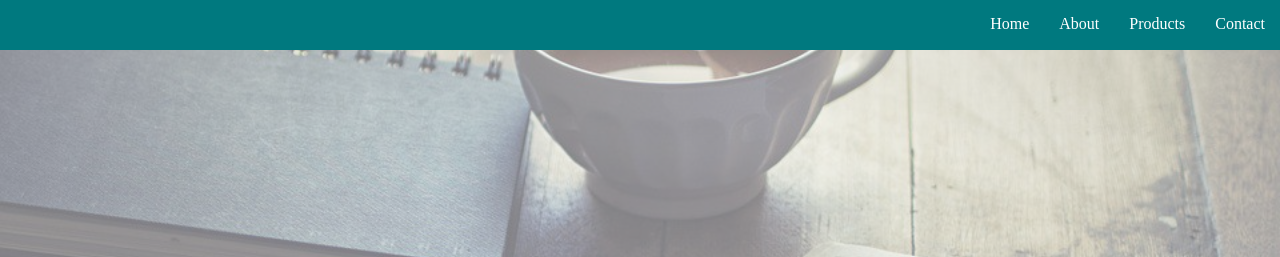
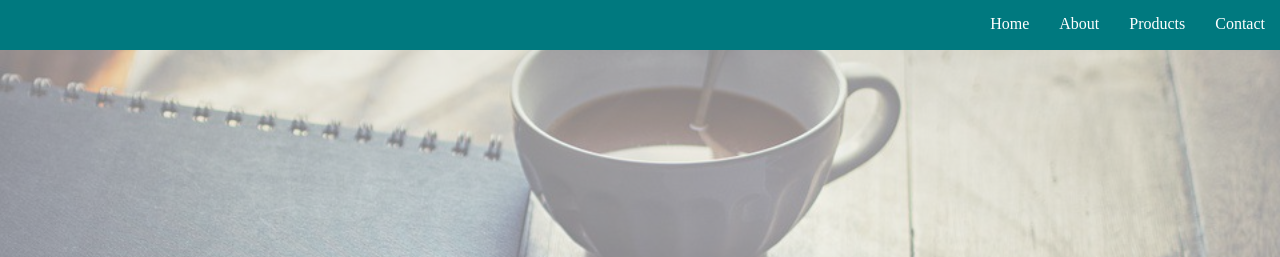
Before and after one commit to drakosha108/LP1, a website: page index.html in a window 1280 px wide. Shown: the top 257 px of the page. Drawn offline with nearby package versions, Linux system fonts and the light colour scheme; some packages are replaced by stand-ins of ours; a script that the page names is missing.

Commit message:
Виправлено фон

```diff
--- a/styles.css
+++ b/styles.css
@@ -4,18 +4,21 @@
 
 body {
   margin: 0;
-}
-
-.background {
   background-image: url(image.jpg);
 background-size: cover;
 background-attachment: fixed;
 background-position: center;
+position: relative;
+}
+
+.background {
 width: 100%;
-height: 100vh;
-position: fixed;
+height: 100%;
+position: absolute;
 top: 0;
+left: 0;
 opacity: 0.5;
+background: white;
 z-index: -1;
 }
 
```
